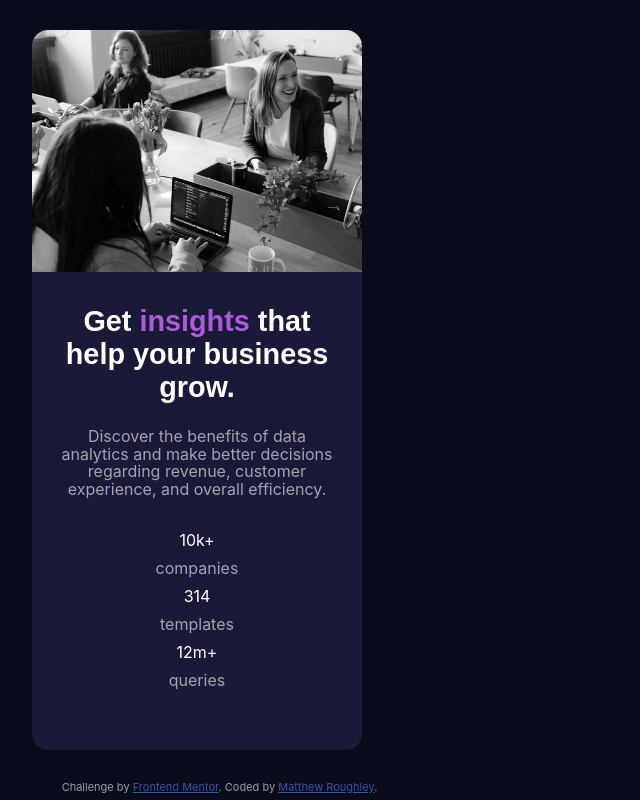
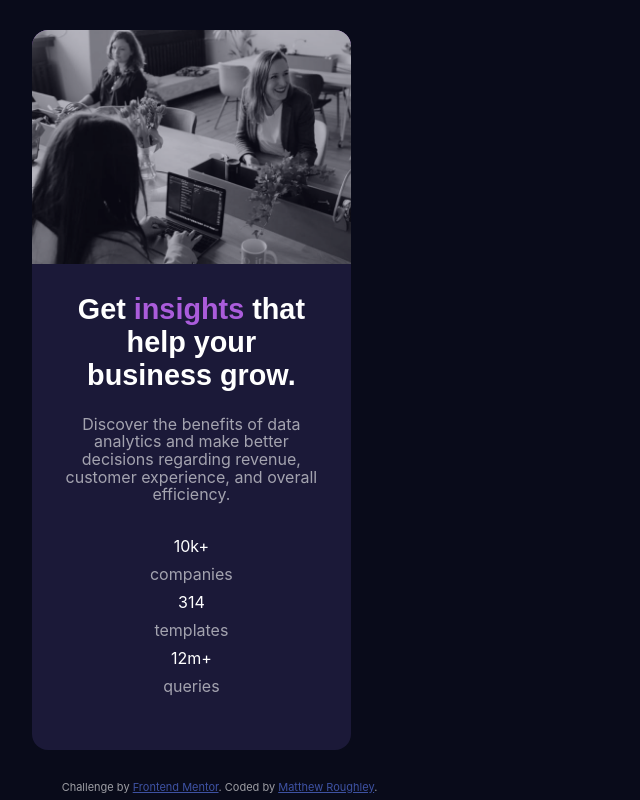
Before and after one commit to MattRoughley/Frontend-Mentor-, a plain HTML site: page stats-preview-card-component-main/index.html in a window 1280 px wide. Shown: the whole page, without its empty margins (0-640 px from the left). Drawn offline with Linux system fonts and the light colour scheme.

Commit message:
Update style.css

```diff
--- a/stats-preview-card-component-main/style.css
+++ b/stats-preview-card-component-main/style.css
@@ -47,7 +47,8 @@
 
     .container{
         text-align: center;
-        width: 330px;
+        width: 85%;
+        max-width: max-content;
         height: 90vh;
         background: var(--card-bg);
         border-radius: 1em;
@@ -56,14 +57,24 @@
     }
 
     .banner{
-        width: 330px;
+        display:block;
+        width: 100%;
         height: 30%;
         border-top-left-radius: 1em;
         border-top-right-radius: 1em;
+
     }
 
     .img-bg{
-        color:var(--accent)
+        width: 85%;
+        background: var(--accent);
+        background: var(--accent);
+        color: #01004e;
+        width: 100%;
+        opacity:0.7;
+        border-top-left-radius: 1em;
+        border-top-right-radius: 1em;
+
     }
 
     .title{
@@ -80,7 +91,7 @@
     .body-text{
         padding: 1.5em;
         line-height: 1.1em;
-        color: var(--stats)
+        color: var(--stats);
         font-family: 'Inter', sans-serif;
     }
 
```
